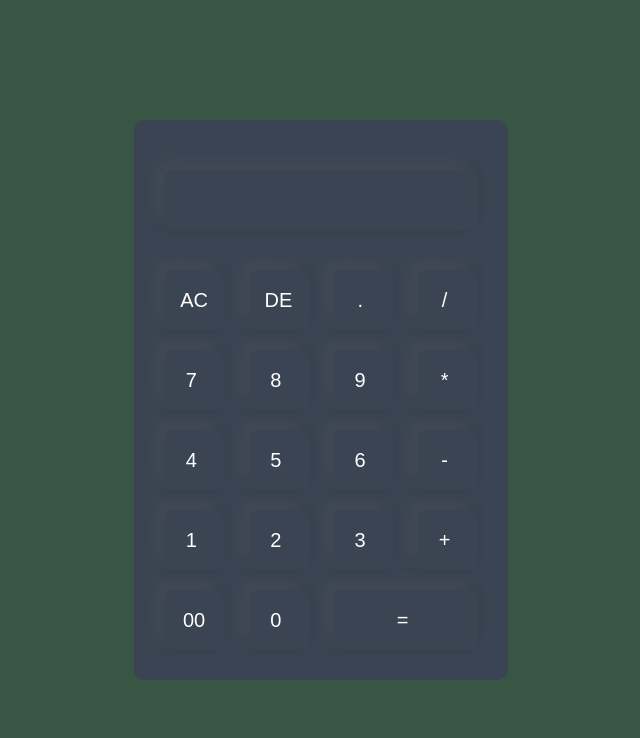
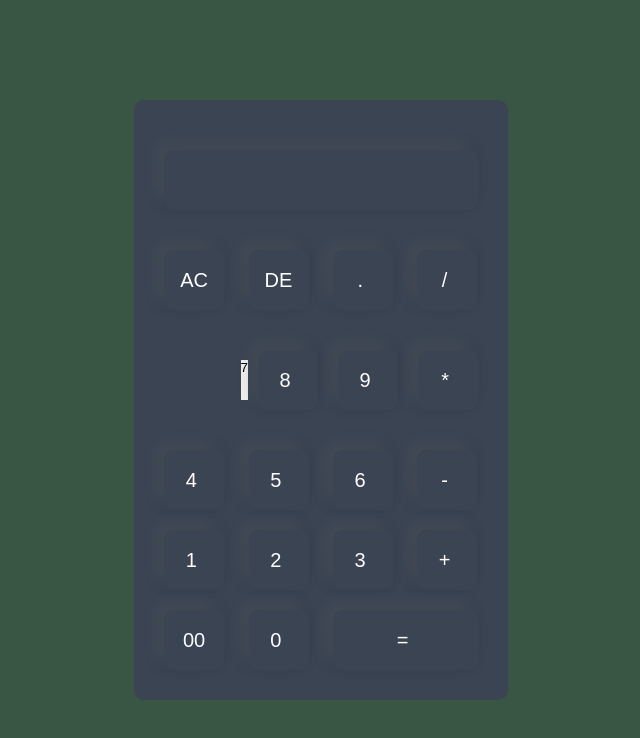
Before and after one commit to iamiza/calculator, a plain HTML site: page index.html in a window 1280 px wide. Shown: the whole page, without its empty margins (319-959 px from the left). Drawn offline with Linux system fonts and the light colour scheme.

Commit message:
change button display

```diff
--- a/index.html
+++ b/index.html
@@ -22,8 +22,8 @@
                     <input type="button" value="/ " onclick="display.value += '/'">
 
                 </div>
-                <div>
-                    <input type="button" value="7 " onclick="display.value += '7'">
+                <div class="button">
+                    <button class="button">7</button>
                     <input type="button" value="8 " onclick="display.value += '8'">
                     <input type="button" value="9 " onclick="display.value += '9'">
                     <input type="button" value="* " onclick="display.value += '*'">
--- /dev/null
+++ b/script.js
@@ -0,0 +1,2 @@
+let string = "";
+let buttons = document.querySelectorAll(".buttons")
--- a/style.css
+++ b/style.css
@@ -1,7 +1,7 @@
 *{
     margin: 0;
     padding: 0;
-    font-family: Arial, Helvetica, sans-serif;
+    font-family: Arial ;
     box-sizing: border-box;
 }
 
@@ -47,6 +47,12 @@ form input.size_of_button {
     width: 145px;
 }
 input[type="button"]:hover {
-    background-color: #f0f0f0; /* Change the color to your desired shade */
+    background-color: #f0f0f0;
     color: #000;
 }
+.button{
+    border: 0;
+    display: flex ;
+    justify-content: flex-end;
+    margin: 20px 0;
+}
```
